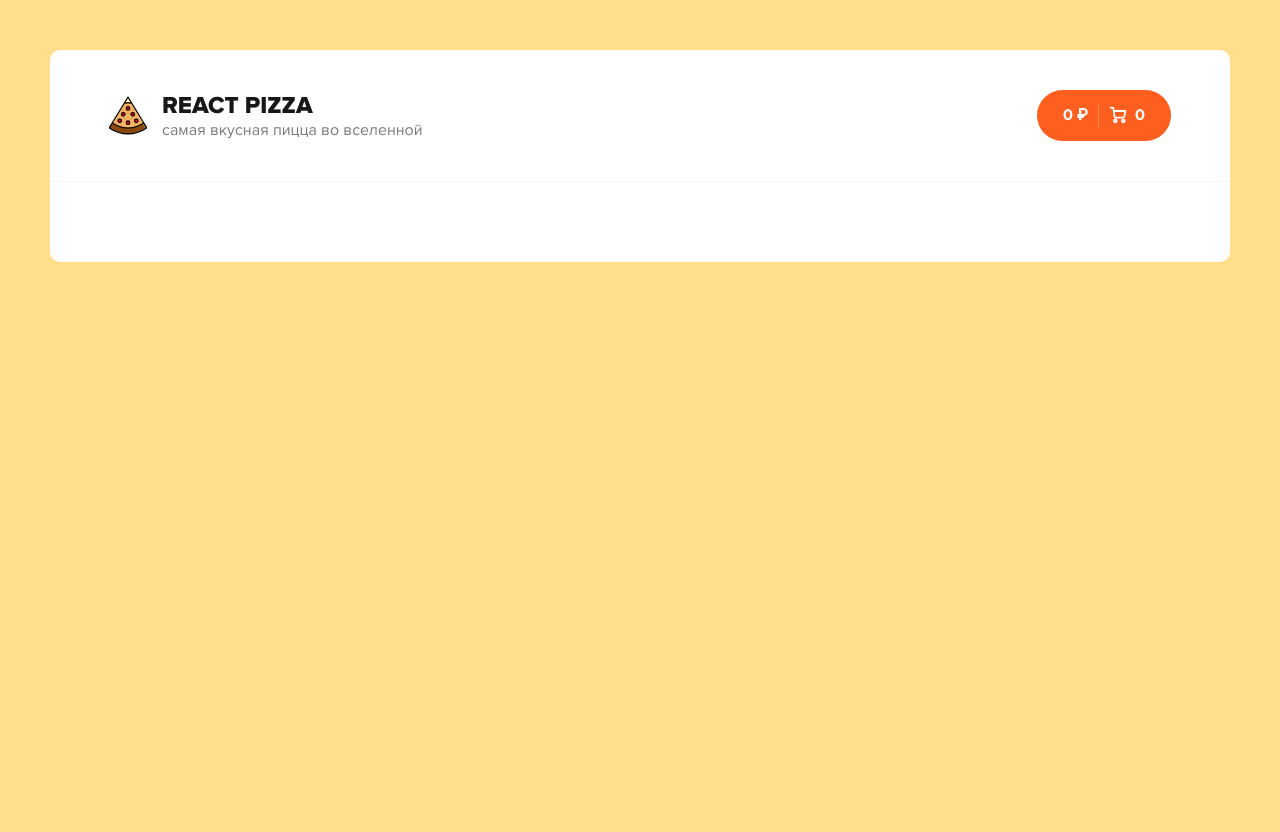
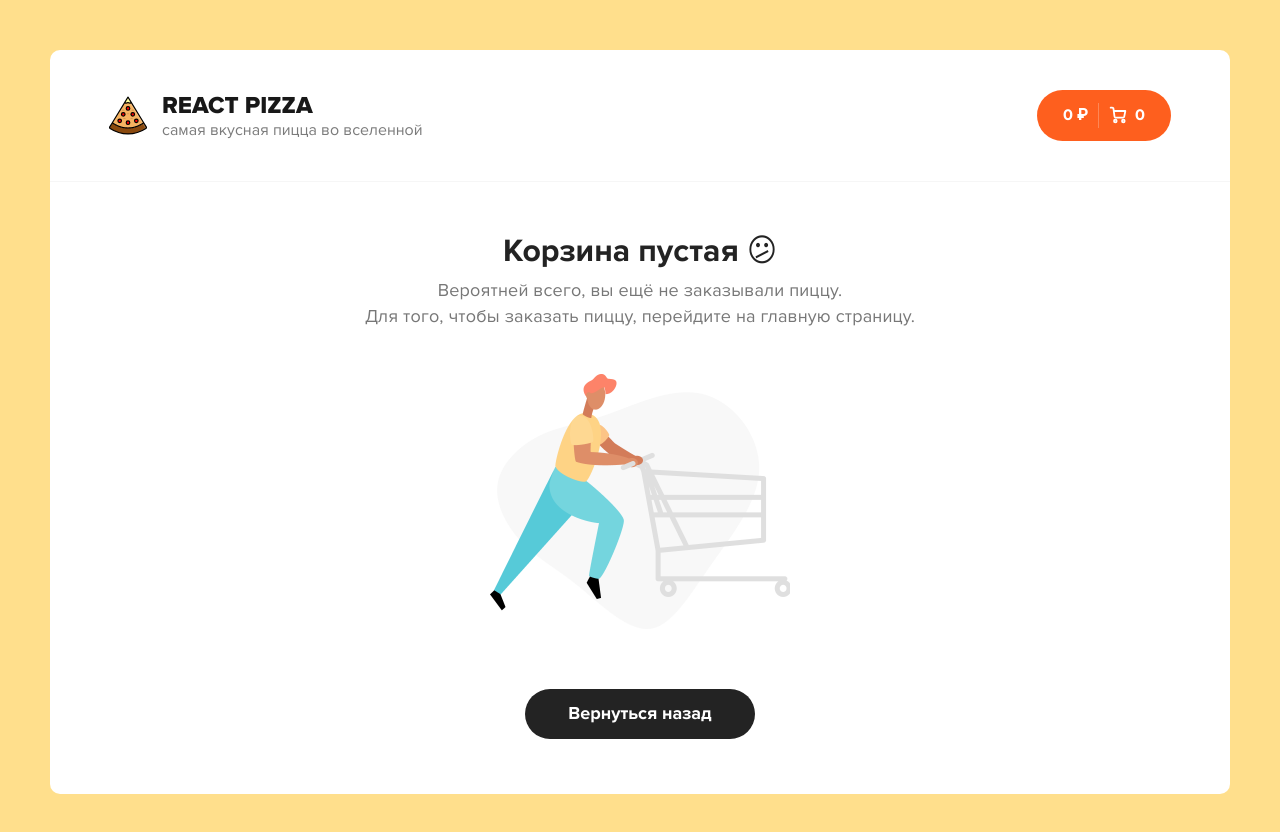
Before and after one commit to ArturMavlidov/React-Pizza, a React (Create React App) app: page /React-Pizza/cart in a window 1280 px wide. Shown: the top 832 px of the page. Before the commit the page ends 800 px from the top, so only its background shows below. Built offline with nearby package versions, Linux system fonts and the light colour scheme.

Commit message:
Refactor routes path, add BrowserRouter  basename

```diff
--- a/src/App.js
+++ b/src/App.js
@@ -12,7 +12,7 @@ export default function App() {
       <Header />
       <div className="content">
         <Routes>
-          <Route path="/React-Pizza" element={<Home/>} exact />
+          <Route path="/" element={<Home/>} exact />
           <Route path="/cart" element={<Cart />} exact />
         </Routes>
       </div>
--- a/src/components/Header/index.jsx
+++ b/src/components/Header/index.jsx
@@ -14,7 +14,7 @@ export default function Header() {
   return (
     <div className="header">
       <div className="container">
-        <Link to="/React-Pizza">
+        <Link to="/">
           <div className="header__logo">
             <img width="38" src={logoSvg} alt="Pizza logo" />
             <div>
--- a/src/index.js
+++ b/src/index.js
@@ -12,7 +12,7 @@ import "./scss/app.scss";
 
 ReactDOM.render(
   <React.StrictMode>
-    <BrowserRouter>
+    <BrowserRouter basename='/React-Pizza'>
       <Provider store={store}>
         <App />
       </Provider>
--- a/src/pages/Cart.jsx
+++ b/src/pages/Cart.jsx
@@ -39,7 +39,7 @@ export default function Cart() {
             Для того, чтобы заказать пиццу, перейдите на главную страницу.
           </p>
           <img src={cartEmptyImg} alt="Empty cart" />
-          <Link to="/React-Pizza">
+          <Link to="/">
             <div className="button button--black">
               <span>Вернуться назад</span>
             </div>
@@ -151,7 +151,7 @@ export default function Cart() {
             </span>
           </div>
           <div className="cart__bottom-buttons">
-            <Link to="/React-Pizza">
+            <Link to="/">
               <div className="button button--outline button--add go-back-btn">
                 <svg
                   width="8"
```
